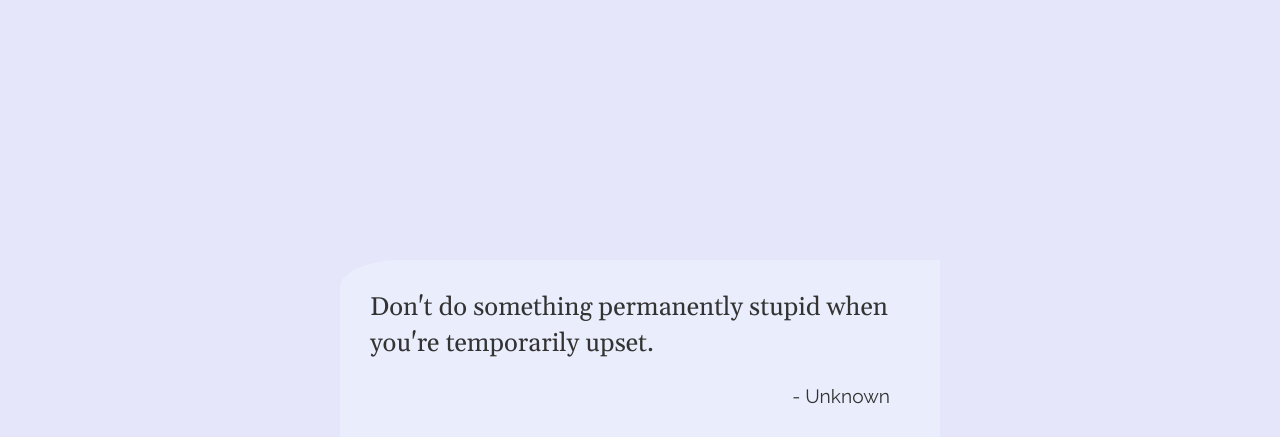
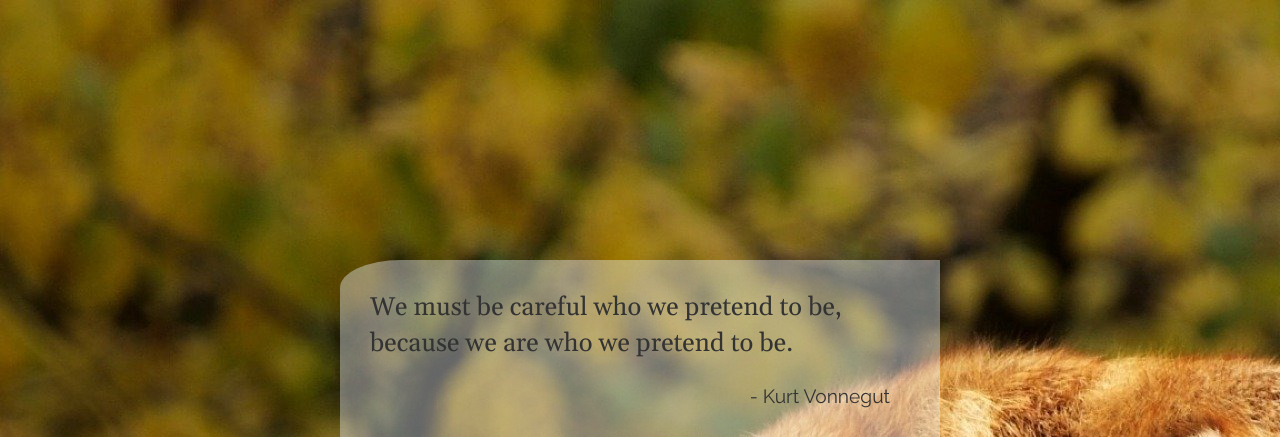
Before and after one commit to davidngu3/random-quote-generator, a plain HTML site: page index.html in a window 1280 px wide. Shown: the top 437 px of the page. Drawn offline with nearby package versions, Linux system fonts and the light colour scheme.

Commit message:
Final touches and smooth transitions

```diff
--- a/app.js
+++ b/app.js
@@ -12,17 +12,41 @@ let quotes = [
     ['Don\'t do something permanently stupid when you\'re temporarily upset.', 'Unknown'],
     ['We judge ourselves by our intentions and others by their behaviour.', 'Stephen M.R. Covey'],
     ['Years of love have been forgot, in the hatred of a minute.', 'Edgar Allan Poe']
-]
+];
+
+let backgrounds = ['image1', 'image2', 'image3', 'image4', 'image5', 'image6', 'image7'];
+
 
 function newQuote() {
+    // configure random background image
+    let randomImageIndex = Math.floor(Math.random() * backgrounds.length);
+    let imageURL = "url(./backgrounds/" + backgrounds[randomImageIndex] + ".jpg)";
+    $("body").css("background-image", imageURL);
+
     // get a random quote
     let randomIndex = Math.floor(Math.random() * quotes.length);
     let randomQuote = quotes[randomIndex][0];
     let randomAuthor = quotes[randomIndex][1];
 
-    // put random quote into quote and author box
-    $("#text").html(randomQuote);
-    $("#author").html("- " + randomAuthor);
+    // put random quote into quote and author box with smooth transitions
+    $("#text").animate(
+        { opacity: 0 },
+        1000,
+        function() {
+          $(this).animate({ opacity: 1}, 1000);
+          $('#text').html(randomQuote);
+        }
+      );
+
+    $("#author").animate(
+        { opacity: 0 },
+        1000,
+        function() {
+          $(this).animate({ opacity: 1}, 1000);
+          $('#author').html("- " + randomAuthor);
+        }
+    );
+
 
     // configure twitter button by url encoding
     let twitterUrl = "https://twitter.com/intent/tweet?hashtags=quotes&text=";
@@ -31,14 +55,3 @@ function newQuote() {
 
     return '';
 }
-
-
-
-
-
-/*
-<!--
-User Story #11: The #quote-box wrapper element should be horizontally centered. Please run tests with browser's zoom level at 100% and page maximized.
-
--->
-*/
--- a/index.html
+++ b/index.html
@@ -14,10 +14,10 @@
 
     <body class="container-fluid">
         <div id="quote-box">
-            <div id="text">quote</div>
-            <div id="author">author</div>
+            <div id="text"></div>
+            <div id="author"></div>
             <div id="buttons">
-                <a id="tweet-quote" class="btn btn-primary" href="#">
+                <a id="tweet-quote" target="_blank" class="btn btn-primary" href="#">
                     <span>
                         <i class="fab fa-twitter"></i>
                     </span>
@@ -30,5 +30,7 @@
 
 
 <!--
-Additional: Add a 'what do you think?' text input next to the tweet button which adds the comment to the tweet
+Additional:
+- Add a 'what do you think?' text input next to the tweet button which adds the comment to the tweet
+- Prevent same quote/picture twice in a row
 -->
--- a/styles.css
+++ b/styles.css
@@ -6,22 +6,24 @@ body {
     display: flex;
     justify-content: center;
     align-items: center;
+    transition: background-image 1000ms linear;
 }
 
 #quote-box {
     margin: auto;
     width: 600px;
-    background-color: rgba(240, 248, 255, 0.5);
+    background-color: rgba(240, 248, 255, 0.4);
     border-radius: 10% 0;
     padding: 30px;
     display: flex;
     flex-direction: column;
     align-items: flex-end;
     transition: background-color 2s;
+    transition: all 1s;
 }
 
 #quote-box:hover {
-    background-color: rgba(240, 248, 255, 1);
+    background-color: rgba(240, 248, 255, 0.9);
 }
 
 #text {
```
Also changed, not shown: backgrounds/image1.jpg (added), backgrounds/image2.jpg (added), backgrounds/image3.jpg (added), backgrounds/image4.jpg (added), backgrounds/image5.jpg (added), backgrounds/image6.jpg (added), backgrounds/image7.jpg (added).
